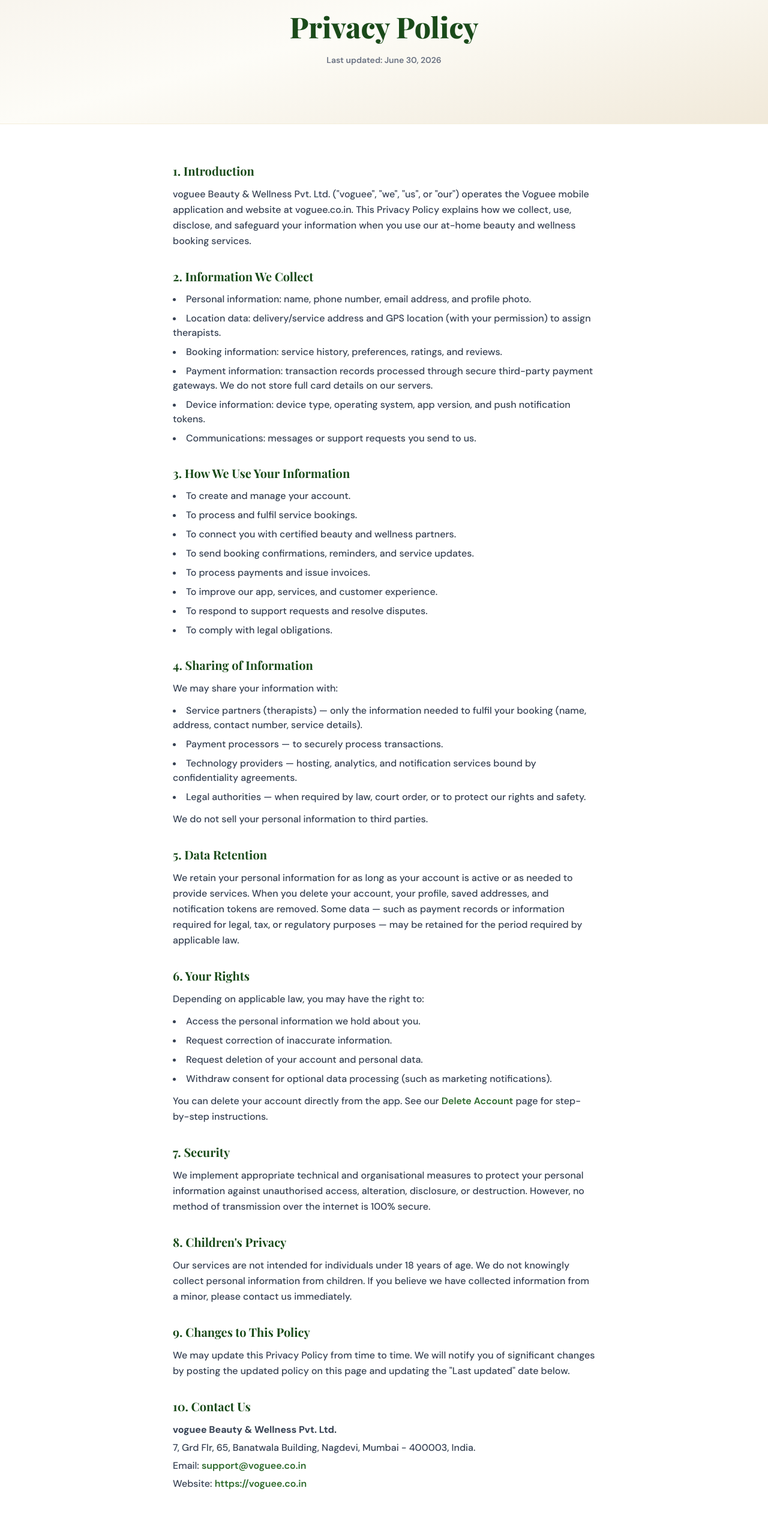
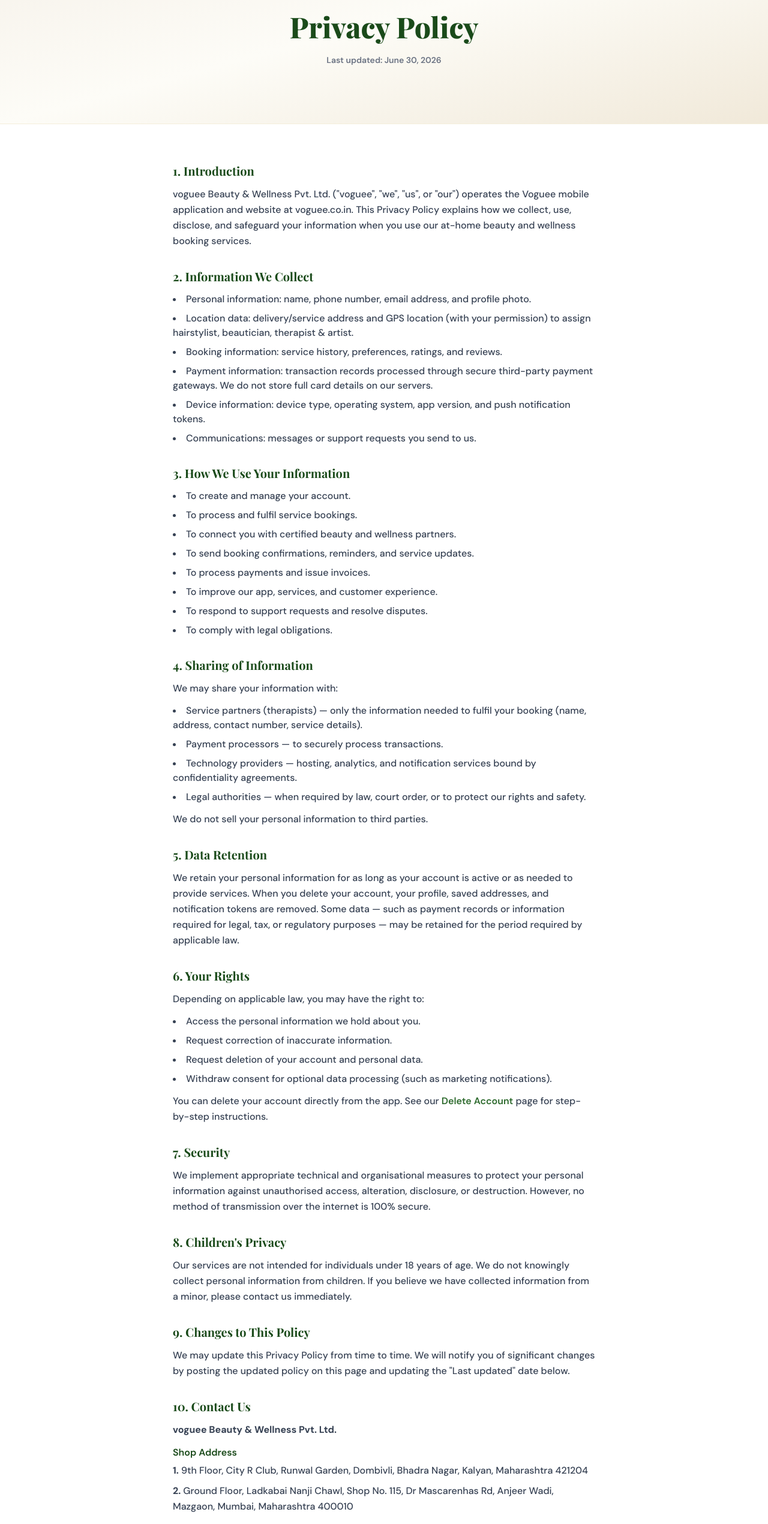
Before and after one commit to vogueebeautywellness-arch/Voggee_co_in, a React (Vite) app: page /privacy-policy in a window 1280 px wide. Shown: the part 249-2790 px from the top of the page at 60% size. Built offline with nearby package versions, Linux system fonts and the light colour scheme; a web font is replaced by a local one.

Commit message:
Added new ad and text update

```diff
--- a/src/components/Footer.jsx
+++ b/src/components/Footer.jsx
@@ -1,5 +1,5 @@
 import { Link, useNavigate, useLocation } from 'react-router-dom';
-import { Flower2, Facebook, Instagram, Twitter, Linkedin, Mail, Phone } from 'lucide-react';
+import { Facebook, Instagram, Twitter, Linkedin, Mail, Phone, MapPin } from 'lucide-react';
 
 export default function Footer() {
   const navigate = useNavigate();
@@ -80,18 +80,30 @@
 
           {/* Contact Details */}
           <div className="col-span-1 md:col-span-4 space-y-4">
-            <h4 className="font-serif text-lg font-bold text-white border-b border-[#c9a84c]/20 pb-2">Get in Touch</h4>
+            <h4 className="font-serif text-lg font-bold text-white border-b border-[#c9a84c]/20 pb-2">Contact Us</h4>
             <ul className="space-y-3 text-sm text-gray-300 font-semibold">
               <li className="flex items-center gap-3">
-                <Phone size={16} className="text-[#c9a84c]" />
-                <a href="tel:+919876543210" className="hover:text-[#c9a84c] transition-colors">+91 7506176999</a>
+                <Phone size={16} className="text-[#c9a84c] flex-shrink-0" />
+                <a href="tel:+917506176999" className="hover:text-[#c9a84c] transition-colors">+91 7506176999</a>
               </li>
               <li className="flex items-center gap-3">
-                <Mail size={16} className="text-[#c9a84c]" />
-                <a href="mailto:[EMAIL_ADDRESS]" className="hover:text-[#c9a84c] transition-colors">vogueebeautywellness@gmail.com</a>
+                <Mail size={16} className="text-[#c9a84c] flex-shrink-0" />
+                <a href="mailto:vogueebeautywellness@gmail.com" className="hover:text-[#c9a84c] transition-colors">vogueebeautywellness@gmail.com</a>
               </li>
-              <li className="text-xs text-gray-400 font-normal leading-relaxed pt-1">
-                7, Grd Flr, 65, Banatwala Building, Nagdevi, Mumbai - 400003, India.
+              <li className="pt-2 space-y-3">
+                <p className="text-xs text-[#c9a84c] font-bold uppercase tracking-wide">Shop Address</p>
+                <div className="flex gap-3">
+                  <MapPin size={16} className="text-[#c9a84c] flex-shrink-0 mt-0.5" />
+                  <p className="text-xs text-gray-400 font-normal leading-relaxed">
+                    <span className="text-gray-300 font-semibold">1.</span> 9th Floor, City R Club, Runwal Garden, Dombivli, Bhadra Nagar, Kalyan, Maharashtra 421204
+                  </p>
+                </div>
+                <div className="flex gap-3">
+                  <MapPin size={16} className="text-[#c9a84c] flex-shrink-0 mt-0.5" />
+                  <p className="text-xs text-gray-400 font-normal leading-relaxed">
+                    <span className="text-gray-300 font-semibold">2.</span> Ground Floor, Ladkabai Nanji Chawl, Shop No. 115, Dr Mascarenhas Rd, Anjeer Wadi, Mazgaon, Mumbai, Maharashtra 400010
+                  </p>
+                </div>
               </li>
             </ul>
           </div>
--- a/src/pages/PrivacyPolicyPage.jsx
+++ b/src/pages/PrivacyPolicyPage.jsx
@@ -12,7 +12,7 @@
     content: null,
     list: [
       'Personal information: name, phone number, email address, and profile photo.',
-      'Location data: delivery/service address and GPS location (with your permission) to assign therapists.',
+      'Location data: delivery/service address and GPS location (with your permission) to assign hairstylist, beautician, therapist & artist.',
       'Booking information: service history, preferences, ratings, and reviews.',
       'Payment information: transaction records processed through secure third-party payment gateways. We do not store full card details on our servers.',
       'Device information: device type, operating system, app version, and push notification tokens.',
@@ -125,9 +125,13 @@
                 <p className="text-gray-700 font-medium leading-relaxed mt-3">{section.footer}</p>
               )}
               {section.contact && (
-                <div className="text-gray-700 font-medium leading-relaxed space-y-1">
+                <div className="text-gray-700 font-medium leading-relaxed space-y-3">
                   <p><strong>voguee Beauty & Wellness Pvt. Ltd.</strong></p>
-                  <p>7, Grd Flr, 65, Banatwala Building, Nagdevi, Mumbai - 400003, India.</p>
+                  <div>
+                    <p className="font-semibold text-[#1a4a1a] mb-1">Shop Address</p>
+                    <p><strong>1.</strong> 9th Floor, City R Club, Runwal Garden, Dombivli, Bhadra Nagar, Kalyan, Maharashtra 421204</p>
+                    <p className="mt-2"><strong>2.</strong> Ground Floor, Ladkabai Nanji Chawl, Shop No. 115, Dr Mascarenhas Rd, Anjeer Wadi, Mazgaon, Mumbai, Maharashtra 400010</p>
+                  </div>
                   <p>
                     Email:{' '}
                     <a href="mailto:support@voguee.co.in" className="text-[#2d6a2d] hover:text-[#c9a84c] font-semibold transition-colors">
```
